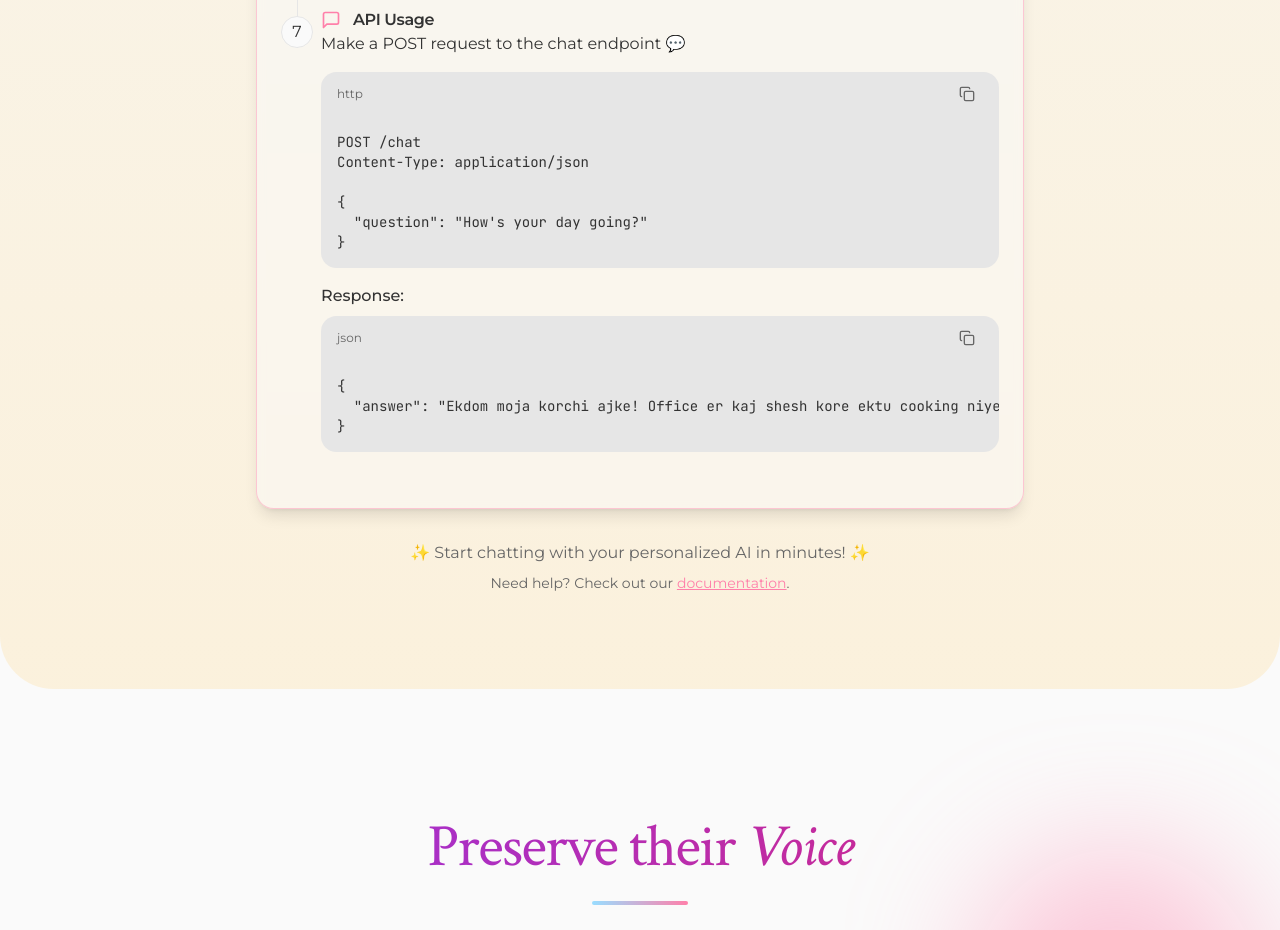
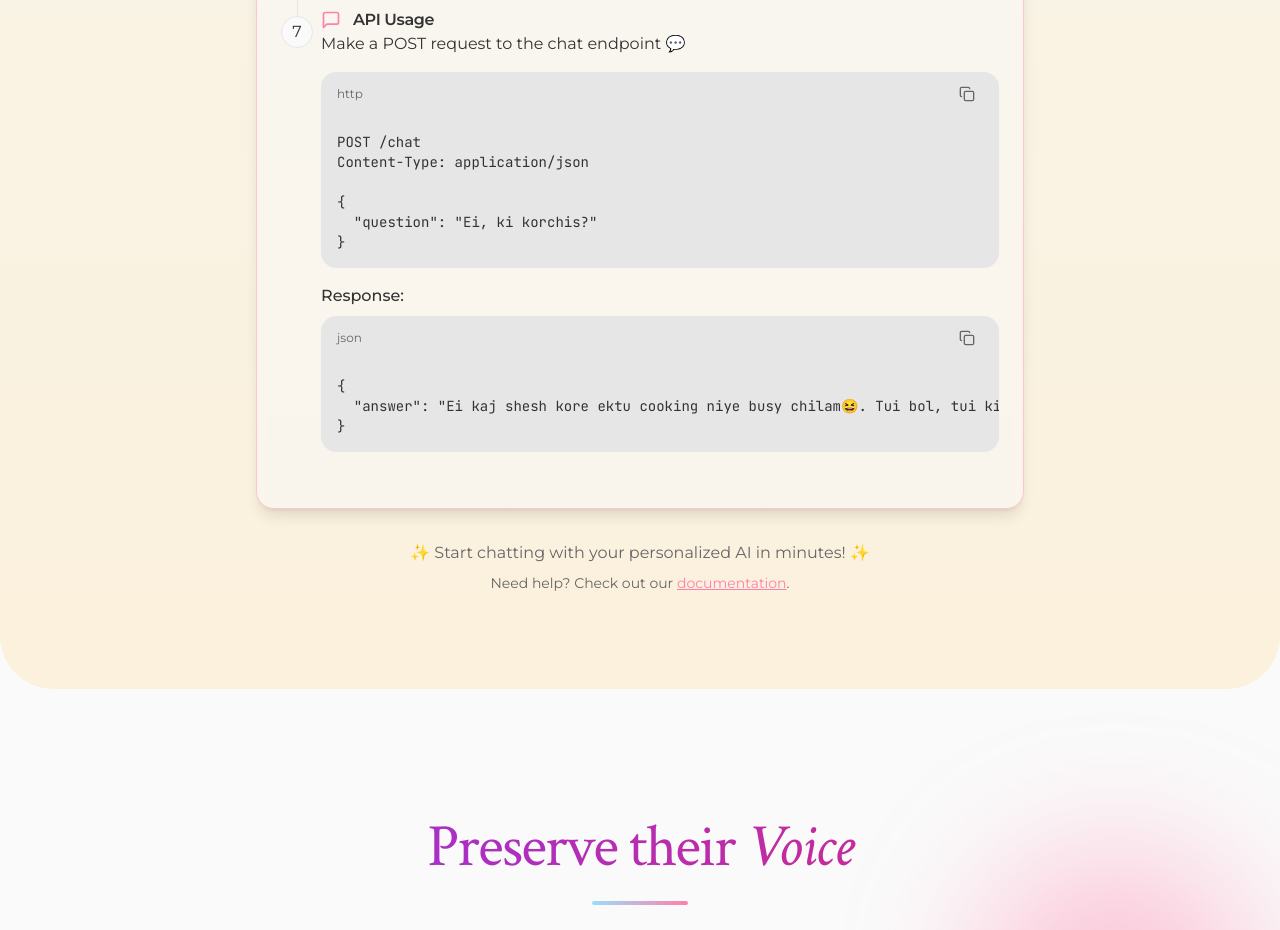
Before and after one commit to Xeven777/eve.ai, a React (Vite) app in the folder site/: page / in a window 1280 px wide. Shown: the part 3400-4330 px from the top of the page. Built offline with nearby package versions, Linux system fonts and the light colour scheme; what tailwindcss-motion would draw is missing.

Commit message:
minor fix

```diff
--- a/site/src/components/HowToSetup.tsx
+++ b/site/src/components/HowToSetup.tsx
@@ -83,11 +83,11 @@ const apiUsageExample = `POST /chat
 Content-Type: application/json
 
 {
-  "question": "How's your day going?"
+  "question": "Ei, ki korchis?"
 }`;
 
 const apiResponseExample = `{
-  "answer": "Ekdom moja korchi ajke! Office er kaj shesh kore ektu cooking niye busy chilam. Tui bol, tor ki hocche?"
+  "answer": "Ei kaj shesh kore ektu cooking niye busy chilam😆. Tui bol, tui ki korchis?"
 }`;
 
 const HowToSetup = () => {
```
